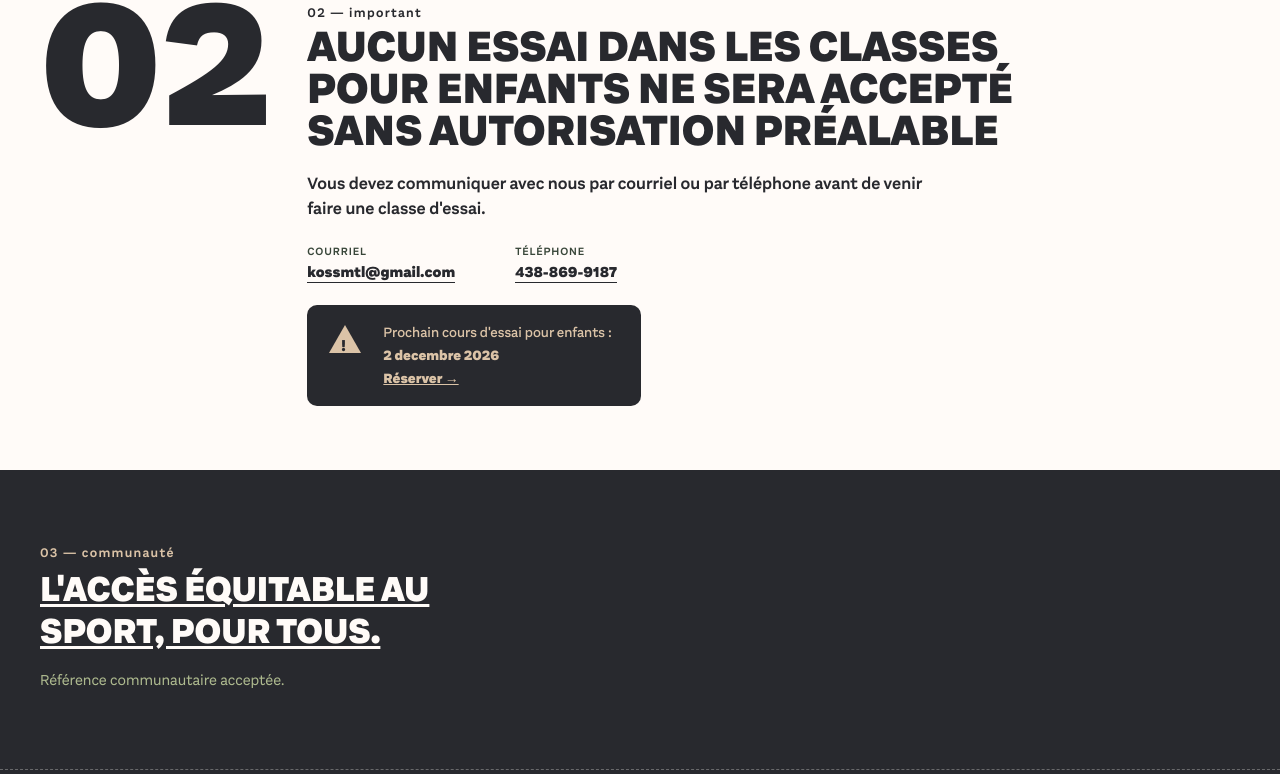
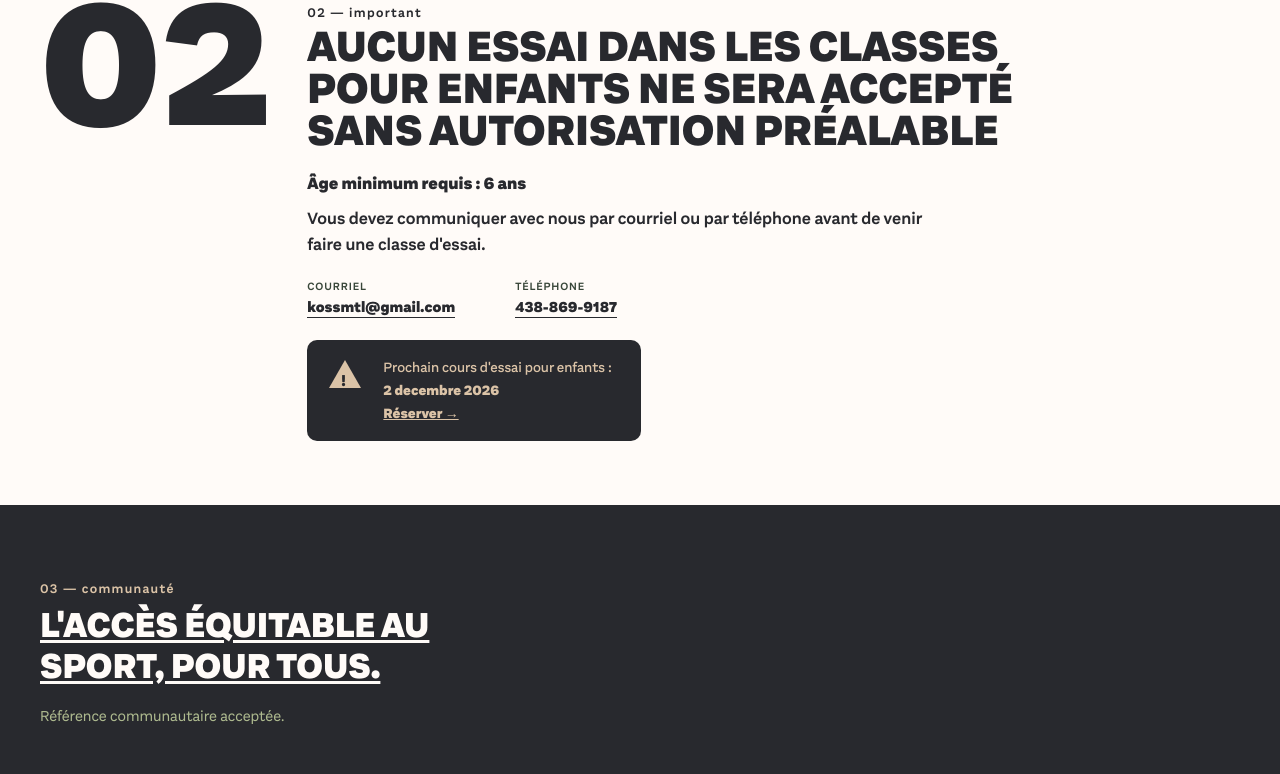
Before and after one commit to kossmtl/koss-site, a plain HTML site: page index.html in a window 1280 px wide. Shown: the part 1724-2498 px from the top of the page. Drawn offline with Linux system fonts and the light colour scheme.

Commit message:
Add files via upload

```diff
--- a/index.html
+++ b/index.html
@@ -279,6 +279,7 @@
       <div class="notice-head-text">
         <div class="index">02 — important</div>
         <h2 class="section-title">Aucun essai dans les classes pour enfants ne sera accepté sans autorisation préalable</h2>
+        <p class="notice-lead notice-age" style="margin-bottom:10px;"><strong>Âge minimum requis : 6 ans</strong></p>
         <p class="notice-lead">Vous devez communiquer avec nous par <a href="mailto:kossmtl@gmail.com" data-field-href="courriel" data-field-href-type="mailto">courriel</a> ou par téléphone avant de venir faire une classe d'essai.</p>
         <div class="notice-infobox">
           <div class="notice-stats">
```
